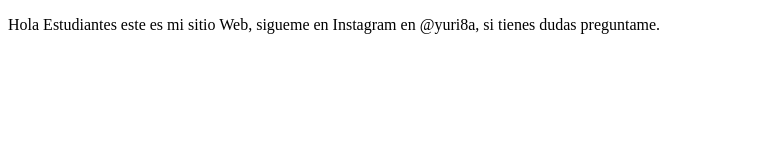
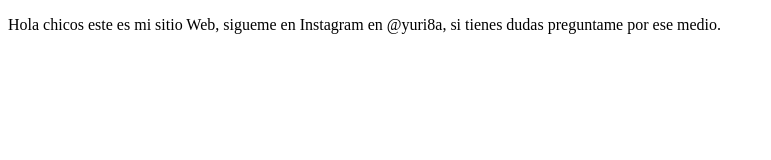
Before and after one commit to ypochoag/projectoDemoCursoPrework, a plain HTML site: page index.html in a window 1280 px wide. Shown: the whole page, without its empty margins (0-771 px from the left). Drawn offline with Linux system fonts and the light colour scheme.

```diff
--- a/index.html
+++ b/index.html
@@ -8,7 +8,7 @@
 </head>
 <body>
     <p>
-        Hola Estudiantes este es mi sitio Web, sigueme en Instagram en @yuri8a, si tienes dudas preguntame.
+        Hola chicos este es mi sitio Web, sigueme en Instagram en @yuri8a, si tienes dudas preguntame por ese medio.
     </p>
 </body>
 </html>
```
